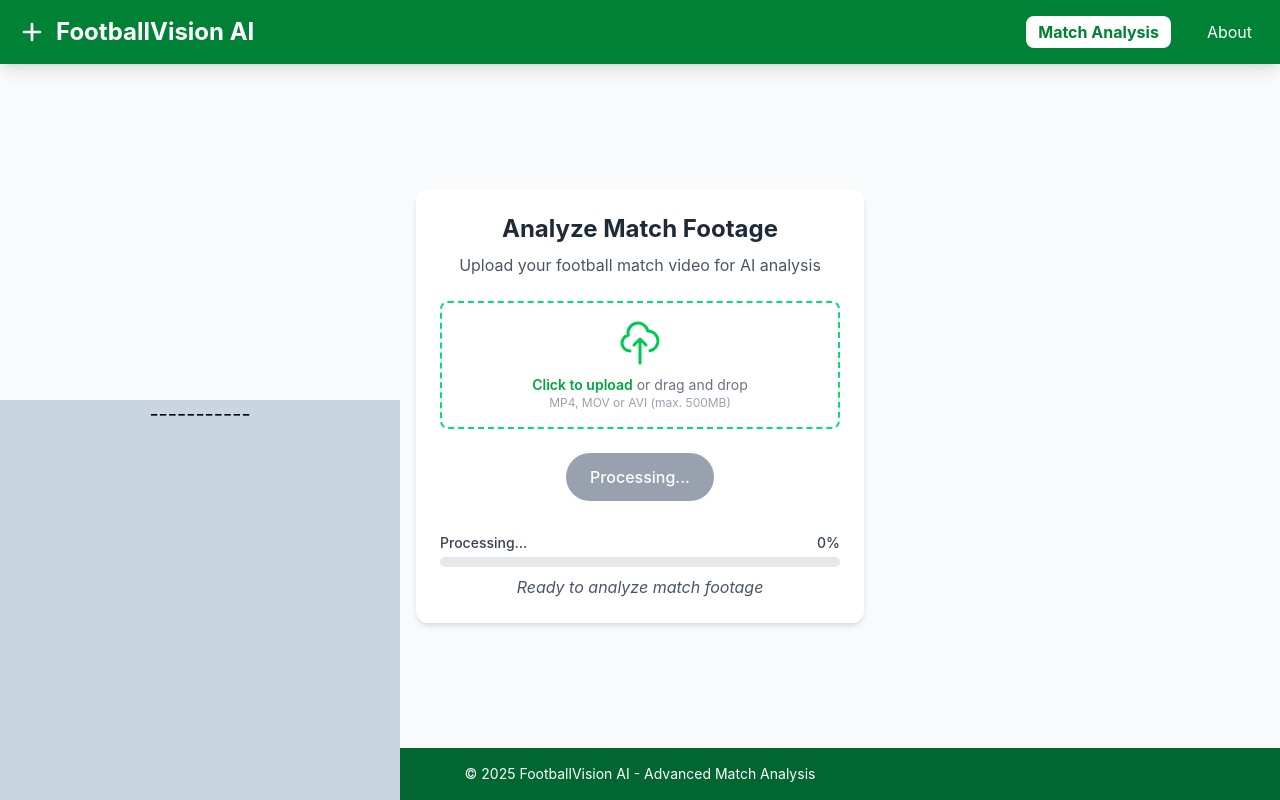
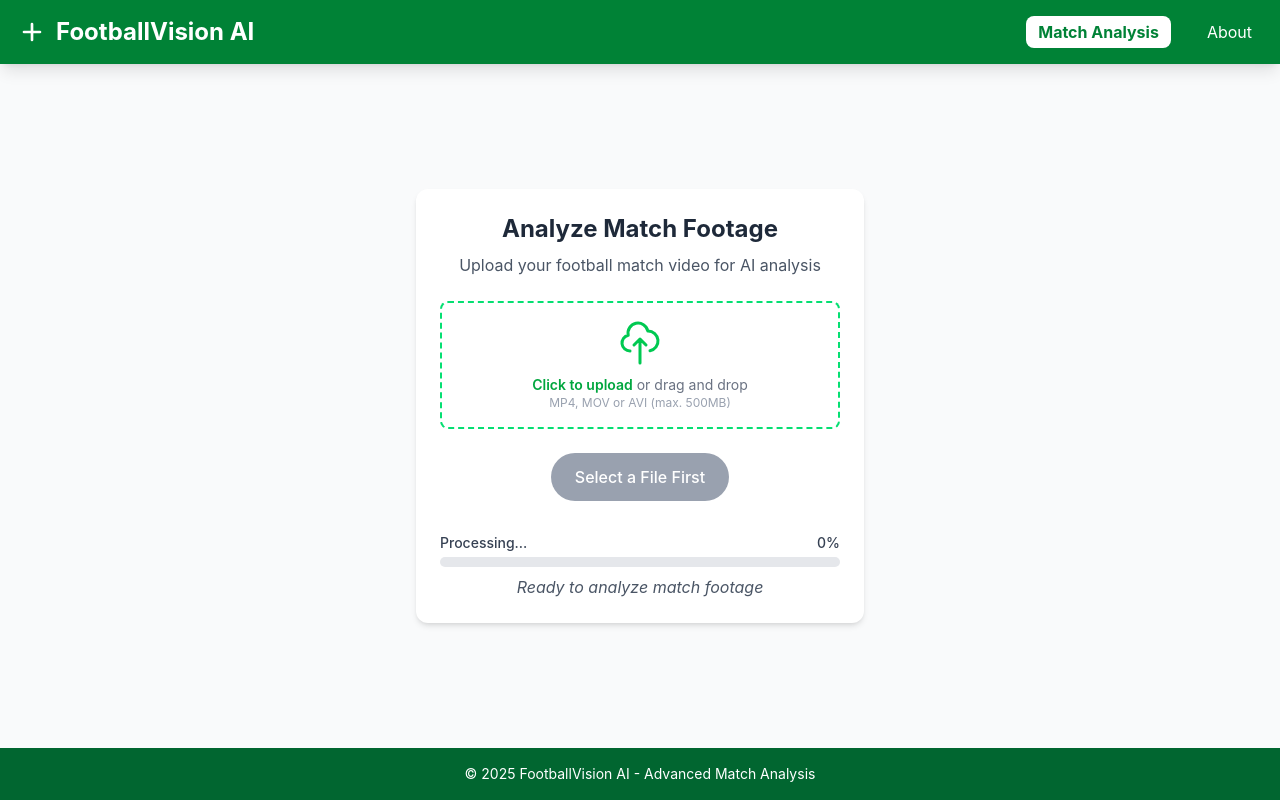
Before and after one commit to TaysonGT/Football-AI-Frontend, a React (Vite) app: page / in a window 1280 px wide. Built offline with nearby package versions, Linux system fonts and the light colour scheme.

Commit message:
fix: Input button disabled by mistake

```diff
--- a/src/App.tsx
+++ b/src/App.tsx
@@ -4,13 +4,12 @@ import axios from 'axios';
 import Navbar from './Components/Layout/Navbar';
 import UploadSection from './Components/Sections/UploadSection';
 import AboutSection from './Components/Sections/AboutSection';
-// import {io, Socket} from 'socket.io-client'
 
 export default function App() {
   const [activeSection, setActiveSection] = useState<'upload' | 'about'>('upload');
   const [uploadProgress, setUploadProgress] = useState<number>(0);
   const [uploadMessage, setUploadMessage] = useState<string>('Ready to analyze match footage');
-  const [logLines, setLogLines] = useState<string[]>(['-----------']);
+  // const [logLines, setLogLines] = useState<string[]>(['-----------']);
 
   const wsRef = useRef<WebSocket>(null)
 
@@ -28,7 +27,7 @@ export default function App() {
       });
       const { video_path } = response.data;
       console.log('Upload response:', response.data);
-      setLogLines([])
+      // setLogLines([])
       startWebSocket(video_path)
       // connectSocket(video_path)
 
@@ -58,7 +57,7 @@ export default function App() {
         setUploadMessage(data.message);
       } else if (data.log) {
         console.log("Log:", data.log);
-        setLogLines((prev)=> [...prev, data.log])
+        // setLogLines((prev)=> [...prev, data.log])
       } else if (data.done) {
         setUploadMessage("✅ Processing complete!");
       } else if (data.error) {
@@ -84,15 +83,15 @@ export default function App() {
           <AboutSection />
         )}
       </main>
-
-      <div className='h-[400px] w-[400px] absolute top-[50%] left-0 overflow-y-scroll bg-slate-300 text-center text-xl'>
+{/*
+      <div className='h-[400px] w-[400px] absolute top-[50%] -translate-y-[50%] -left-[0] -translate-x-[90%] hover:translate-x-0 ease-in-out duration-150 overflow-y-scroll bg-slate-300 text-center text-xl'>
         {logLines.map((line, key)=>(
 
           <div key={key}>{line}</div>
 
         ))
         }
-      </div>
+      </div> */}
 
       <footer className="bg-green-800 text-white p-4 text-center text-sm">
         © {new Date().getFullYear()} FootballVision AI - Advanced Match Analysis
--- a/src/Components/Sections/UploadSection.tsx
+++ b/src/Components/Sections/UploadSection.tsx
@@ -16,6 +16,7 @@ export default function UploadSection({
   const handleFileChange = (e: React.ChangeEvent<HTMLInputElement>) => {
     if (e.target.files && e.target.files[0]) {
       setSelectedFile(e.target.files[0]);
+
     }
   };
 
@@ -32,6 +33,7 @@ export default function UploadSection({
           ref={fileInputRef}
           accept="video/*"
           className="hidden"
+          disabled={uploadProgress > 0 && uploadProgress <= 100}
           id="file-upload"
           onChange={handleFileChange}
         />
@@ -67,18 +69,21 @@ export default function UploadSection({
 
       <button
         onClick={() => selectedFile && handleUpload(selectedFile)}
-        disabled={!selectedFile || (uploadProgress > 0 && uploadProgress < 100)}
+        disabled={!selectedFile || (uploadProgress > 0 && uploadProgress <= 100)}
         className={`px-6 py-3 rounded-full font-medium text-white transition-all ${
-          !selectedFile || (uploadProgress > 0 && uploadProgress < 100)
-            ? 'bg-gray-400 cursor-not-allowed'
+          !selectedFile || (uploadProgress > 0 && uploadProgress < 100)?
+            'bg-gray-400 cursor-not-allowed'
             : 'bg-green-600 hover:bg-green-700 shadow-md'
         }`}
       >
-        {uploadProgress > 0 || uploadProgress < 100
-          ? 'Processing...'
+        {uploadProgress > 0?
+          uploadProgress < 100?
+          'Processing...'  : 'Processing Complete!'
           : selectedFile
             ? 'Analyze Match Video'
-            : 'Select a File First'}
+            : 'Select a File First'
+
+          }
       </button>
 
       <ProgressBar progress={uploadProgress} message={uploadMessage} />
```
